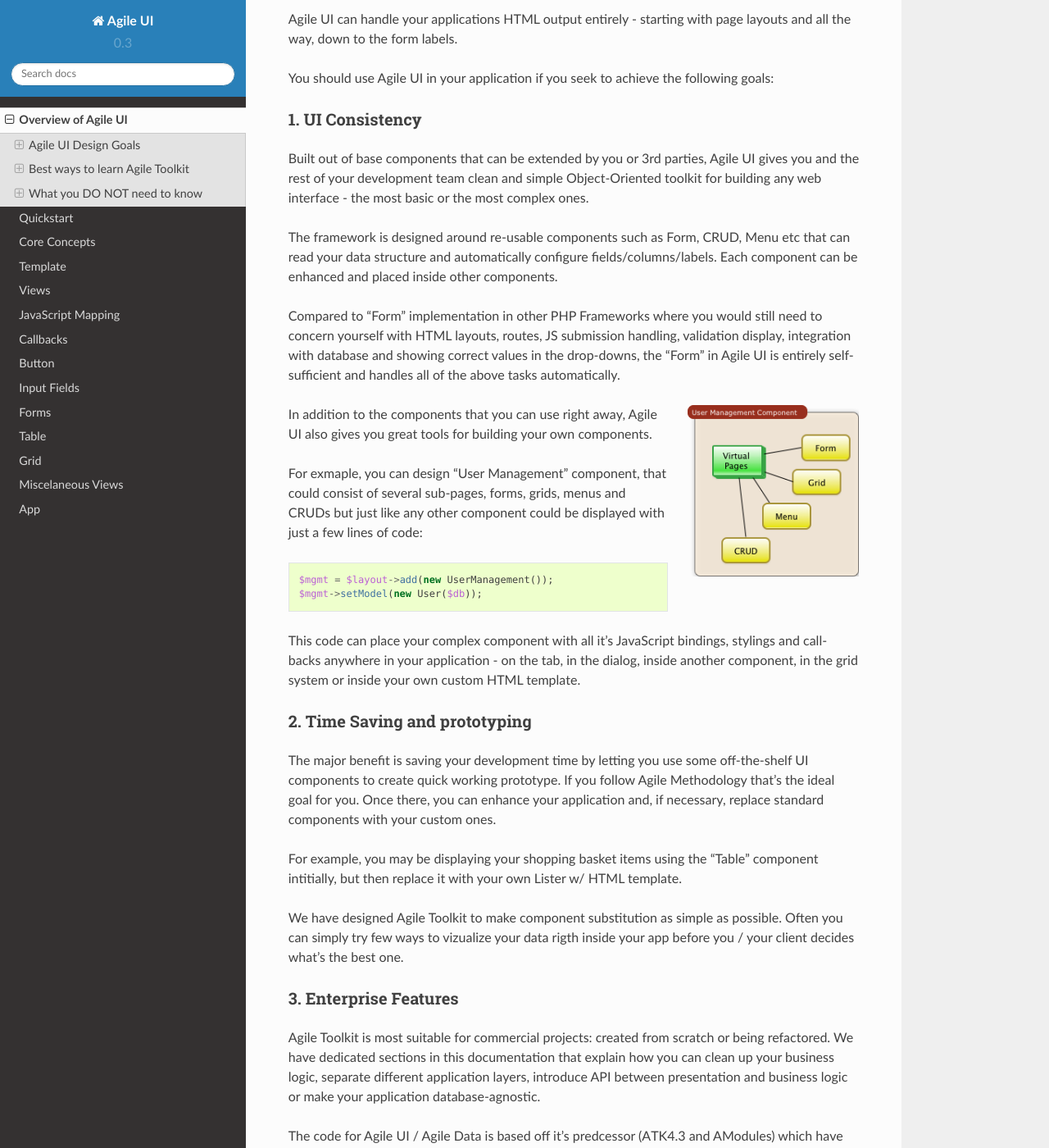
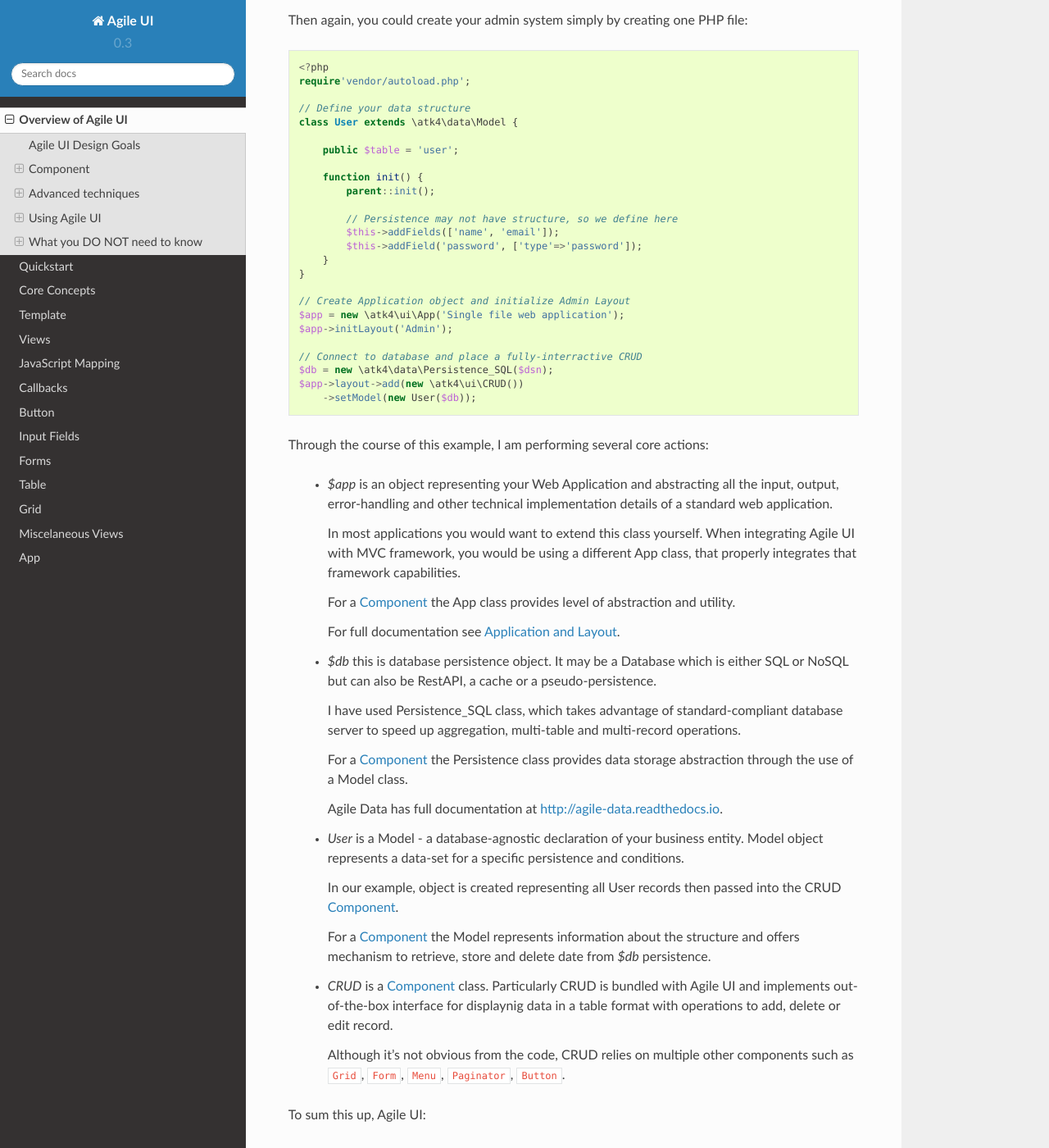
Before and after one commit to atk4/ui, a Sphinx documentation site: the page built from docs/overview.rst, in a window 1280 px wide and 1400 px high, scrolled down 635 px. Shown: the whole window at 82% size. Built offline with Sphinx 7.4.7 and the Read the Docs theme 2.0.0, drawn with Linux system fonts in a browser that asks for light colours; cross-references to code outside the pages are shown as plain code; some of the changed text lies outside the part shown.

Commit message:
rewrote overview

```diff
--- a/docs/index.rst
+++ b/docs/index.rst
@@ -21,7 +21,6 @@
     grid
     misc
     app
-
 
 
 ..
--- a/docs/overview.rst
+++ b/docs/overview.rst
@@ -6,108 +6,292 @@
 ====================
 
 Agile UI is a PHP component framework for building User Interfaces entirely in PHP.
+Although the components and Agile UI will typically on HTML, JavaScript, jQuery and
+CSS the goal of Agile UI is to abstract them away behind easy-to-use component object.
+
 As a framework it's closely coupled with Agile Data (http://agile-data.readthedocs.io),
-to which it delegates all data operations and User Interface is using
-(https://semantic-ui.com) for presentation.
+which abstricts away database interaction operations. The default UI template set
+uses Semantic UI (https://semantic-ui.com) for presentation.
 
-**Agile Toolkit = Agile UI + Agile Data + Component Platform.**
+Agile UI is designed and built for Agile Toolkit (http://agiletoolkit.org/), which
+is a backend platform for easily building data-heavy API / UI backends.
 
 Agile UI Design Goals
 =====================
 
-Agile UI works out of the box and is a very handy framework if you need to add
-a casual CRUD or Form in your Web Application, Admin system or Homepage. There
-are no files to install, simply declare composer dependency and write the code
-in a way that it would fit your current application / framework::
+Fundamentally, our goal for Agile UI is that a developer with a very basic understanding
+of Web Technologies could compose a web application out of ready-made components
+using a simple PHP language syntax.
 
-    html...html...
-        <?php
-            $crud = new \atk4\ui\CRUD();
-            $crud->setModel(new Orders($db));
-            echo $crud->render();
-        ?>
-    html.... html...
+If you seek to use React or AngularJS in your web application, you should hook it up
+to the RestAPI interface provided by Agile Data / API server.
 
-Agile UI can handle your applications HTML output entirely - starting with page layouts
-and all the way, down to the form labels.
+Then again, you could create your admin system simply by creating one PHP file::
 
-You should use Agile UI in your application if you seek to achieve the following goals:
+    <?php
+    require'vendor/autoload.php';
 
-1. UI Consistency
------------------
+    // Define your data structure
+    class User extends \atk4\data\Model {
 
-Built out of base components that can be extended by you or 3rd parties, Agile UI gives
-you and the rest of your development team clean and simple Object-Oriented toolkit for
-building any web interface - the most basic or the most complex ones.
+        public $table = 'user';
 
-The framework is designed around re-usable components such as Form, CRUD, Menu etc that
-can read your data structure and automatically configure fields/columns/labels. Each
-component can be enhanced and placed inside other components.
+        function init() {
+            parent::init();
 
-Compared to "Form" implementation in other PHP Frameworks where you would still need
-to concern yourself with HTML layouts, routes, JS submission handling, validation display,
-integration with database and showing correct values in the drop-downs, the "Form" in
-Agile UI is entirely self-sufficient and handles all of the above tasks automatically.
+            // Persistence may not have structure, so we define here
+            $this->addFields(['name', 'email']);
+            $this->addField('password', ['type'=>'password']);
+        }
+    }
 
+    // Create Application object and initialize Admin Layout
+    $app = new \atk4\ui\App('Single file web application');
+    $app->initLayout('Admin');
+
+    // Connect to database and place a fully-interractive CRUD
+    $db = new \atk4\data\Persistence_SQL($dsn);
+    $app->layout->add(new \atk4\ui\CRUD())
+        ->setModel(new User($db));
+
+Through the course of this example, I am performing several core actions:
+
+  - `$app` is an object representing your Web Application and abstracting
+    all the input, output, error-handling and other technical implementation
+    details of a standard web application.
+
+    In most applications you would want to extend this class yourself. When
+    integrating Agile UI with MVC framework, you would be using a different
+    App class, that properly integrates that framework capabilities.
+
+    For a :ref:`component` the App class provides level of abstraction and
+    utility.
+
+    For full documentation see :ref:`app`.
+
+  - `$db` this is database persistence object. It may be a Database which is
+    either SQL or NoSQL but can also be RestAPI, a cache or a pseudo-persistence.
+
+    I have used Persistence_SQL class, which takes advantage of standard-compliant
+    database server to speed up aggregation, multi-table and multi-record operations.
+
+    For a :ref:`component` the Persistence class provides data storage abstraction
+    through the use of a Model class.
+
+    Agile Data has full documentation at http://agile-data.readthedocs.io.
+
+  - `User` is a Model - a database-agnostic declaration of your business entity.
+    Model object represents a data-set for a specific persistence and conditions.
+
+    In our example, object is created representing all User records then passed
+    into the CRUD :ref:`component`.
+
+    For a :ref:`component` the Model represents information about the structure
+    and offers mechanism to retrieve, store and delete date from `$db` persistence.
+
+
+  - `CRUD` is a :ref:`component` class. Particularly CRUD is bundled with Agile UI
+    and implements out-of-the-box interface for displaynig data in a table format
+    with operations to add, delete or edit record.
+
+    Although it's not obvious from the code, CRUD relies on multiple other components
+    such as :php:class:`Grid`, :php:class:`Form`, :php:class:`Menu`, :php:class:`Paginator`,
+    :php:class:`Button`.
+
+
+To sum this up, Agile UI:
+
+ - Full abstraction of Web technologies through components.
+
+ - Concise syntax to define UI layouts in PHP.
+
+ - Built-in security and safety.
+
+ - Decoupled from data storage/retrievel mechanism.
+
+ - Designed to be integrated into full-stack frameworks.
+
+ - Abstaining from duplicating field names, types or validation logic outside of Model
+   class.
+
+
+The best use cases for Agile UI include:
+
+ - Creating admin backend UI for data entry and dashboards in shortest time and with
+   minimum amount of code.
+
+ - Building UI components which you are willing to use across multiple environments
+   (Laravel, Wordpress, Drupal, etc)
+
+ - Creating MVP prototype for Web Apps.
+
+
+.. _component:
+
+Component
+=========
+The component is a fundamental builing block of Agile UI. Each component is fully
+self-sufficient and creating a class instance is enough to make component work.
+
+That means that components may rely on each-other and even though some may appear
+very basic to you, they are relied on by some other components for maximum
+felxibility. The next example adds "Cancel" button to a form::
+
+    $button = $form->add(new \atk4\ui\Button([
+        'Cancel',
+        'icon'=>new \atk4\ui\Icon('pencil')
+    ]))->link('dashboard.php');
+
+
+Usage
+-----
+In the main example above, component `GRID` was made part of application layout.
+
+A more advanced integration may require you to render component individually::
+
+    $form = new Form();
+    $form->init();
+    $form->setModel(new User($db));
+
+    $html = $form->render();
+
+
+This would render an individual component and will return HTML / JavaScript::
+
+    <script>
+      ..form submit callback setup..
+    </script>
+    <div class="ui form">
+        <form id="atk_form">
+           ... fields
+           ... buttons
+        </form>
+    </div>
+
+For more advanced ways to render components see :php:meth:`View::render()`
+
+Factory
+-------
+Factory is a mechanism which allow you to use shorter syntax for creating objects.
+Agile UI goal is to be simple to use and readable, so taking advantage of PHP language
+having loose types allows us to use a shorter syntax::
+
+    $form->add(['Button', 'Cancel', 'icon'=>'pencil'])
+        ->link('dashboard.php');
+
+By default classes specified as 1st element of array passed to the add() method are
+resolved to namespace `atk4\ui`, however the application class can fine-tune the
+search.
+
+Usage of factory is optional. For more information see:
+http://agile-core.readthedocs.io/en/develop/factory.html
+
+Templates
+---------
+Components rely on :php:class:`Template` class for parsing and rendering their
+HTML. The default template is written for Semantic UI framework, which makes sure
+that elements will look good.
+
+
+Layouts
+-------
+Using App class will utilise a minimum of 2 templates:
+
+ - html.html - boilerplate HTML code (<head>, <script>, <meta> and empty <body>)
+ - layout/admin.html - responsive layout containing page elements (menu, footer, etc)
+
+As you add more components, they will appear inside your layout.
+
+You'll also find that layout class such as :php:class:`Layout\Admin` is initializing
+some components on its own - sidebar menu, top menu.
+
+Having those components initializes allows framework to make use of application
+layout. for instance, authentication contoller may want to put a user-menu on the
+right-hand side of your top menu (with logout link).
+
+
+Advanced techniques
+===================
+By design we make sure that adding component into a Render Tree (See :ref:`view`)
+is enough, so App provides a mechanism for components to:
+
+ - Depending on JS, CSS and other assets
+ - Define event handlers and actions
+ - Handle callbacks
+
+Non-PHP dependencies
+--------------------
+Your componet may depend on additional JavaScript library, CSS or other files.
+At a present time you have to make them available through CDN and HTTPS.
+See: :php:meth:`App::requireJS`
+
+
+Events and Actions
+------------------
+Agile UI allows you to initiate come JavaScript actions from inside PHP. The
+amount of application is quite narrow and is only intended for binding events
+between the components inside your component without involving developers
+who use your component in this process.
+
+Callbacks
+---------
+Some actions can be done only on the server side. For example adding a new
+record into the database.
+
+Agile UI allows for component to do just that without no extra effort from
+you (such as setting up API routes). To make this possible, a component
+must be able to use unique URLs which will trigger the call-back.
+
+To see how this is implemented, read about :ref:`callback`
+
+Virtual Pages
+-------------
 .. image:: images/ui-component-diagram.png
     :width: 30%
     :align: right
 
-In addition to the components that you can use right away, Agile UI also gives you great tools
-for building your own components.
+Extending the concept of Callbacks, you can also define Virtual Pages. It
+is a dynamically generated URL which will respond with a partial render of
+your components.
 
-For exmaple, you can design "User Management" component, that could consist of several
-sub-pages, forms, grids, menus and CRUDs but just like any other component could be
-displayed with just a few lines of code::
+Virtual Pages are useful for displaying UI on dynamic dialogs. As with
+everything else, virtual pages can be contained within the components so
+that no extra effort from you is required when component wishes to use
+dynamic modal dialog.
 
-    $mgmt = $layout->add(new UserManagement());
-    $mgmt->setModel(new User($db));
-
-This code can place your complex component with all it's JavaScript bindings, stylings
-and call-backs anywhere in your application - on the tab, in the dialog, inside another
-component, in the grid system or inside your own custom HTML template.
+Extending with Add-ons
+----------------------
+Agile UI is designed for data-agnostic UI components which you can add inside
+your application with a single line of code, but Agile Toolkit goes one way
+further by offering you a directory of published add-ons and install them
+by using a simple wizard.
 
 
-2. Time Saving and prototyping
-------------------------------
+Using Agile UI
+==============
+Technologies advance forward to make it simpler and faster to build web
+apps. In some cases you can use ReactJS + Firebase but in most cases
+you will need to have a backend.
 
-The major benefit is saving your development time by letting you use some off-the-shelf
-UI components to create quick working prototype. If you follow Agile Methodology that's
-the ideal goal for you. Once there, you can enhance your application and, if necessary,
-replace standard components with your custom ones.
+Agile Data is a most powerful framework for defining data-driven business
+model and Agile UI offers a very straightforward extension to attach your
+data to a wide range of stardard UI widgets.
 
-For example, you may be displaying your shopping basket items using the "Table" component
-intitially, but then replace it with your own Lister w/ HTML template.
+With this approach even the most complex business apps can be implemented
+in one day.
 
-We have designed Agile Toolkit to make component substitution as simple as possible.
-Often you can simply try few ways to vizualize your data rigth inside your app before
-you / your client decides what's the best one.
+You can still implement ReactJS application by connecting it to the RestAPI
+endpoint provided by Agile Toolkit.
 
-3. Enterprise Features
+.. warning:: information on setting up API endpoints is coming soon.
+
+Learning Agile Toolkit
 ----------------------
 
-Agile Toolkit is most suitable for commercial projects: created from scratch or being refactored.
-We have dedicated sections in this documentation that explain how you can clean up
-your business logic, separate different application layers, introduce API between presentation
-and business logic or make your application database-agnostic.
+We recommend that you start looking at Agile UI first. Continue reading through the
+:ref:`quickstart` section and try building some basic apps. You will need to
+have a basic understanding of "code" and some familiarity with PHP language.
 
-The code for Agile UI / Agile Data is based off it's predcessor (ATK4.3 and AModules) which
-have been evolving since 2007 under a more restrictive license.
-
-We continue to support our open-source projects and make them available to PHP community
-while we also offer commercial add-ons for those enterprise clients and complex projects.
-Not only using our commercial components can save you some time, but they come with
-some advanced features.
-
-We want to ensure that our free code is always available and maintained, so please
-consider some our commercial extensions or tell us if you have idea for a new component.
-
-Best ways to learn Agile Toolkit
-================================
-
-We recommend that you start looking at Agile UI first. Continue reading through the
-:ref:`quickstart` section to learn how to build a simple TODO application in just
-50 lines of code.
 
  - QuickStart - 20-minute read and some code examples you can try.
  - Core Concept - Read if you plan to design and build your own components.
```
